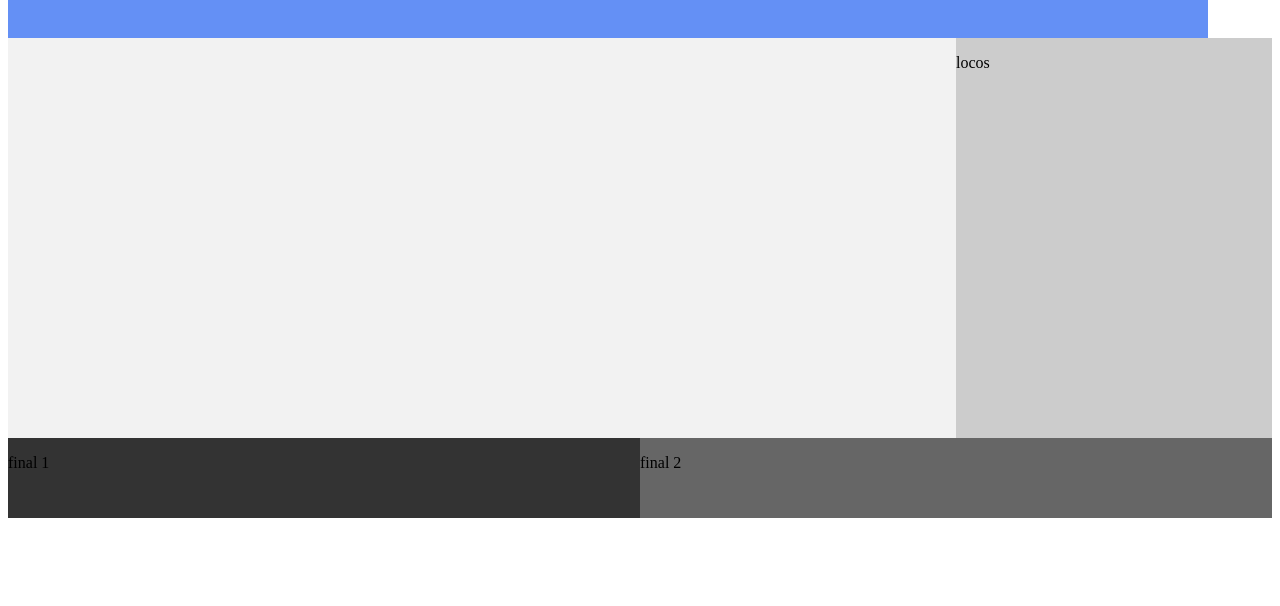
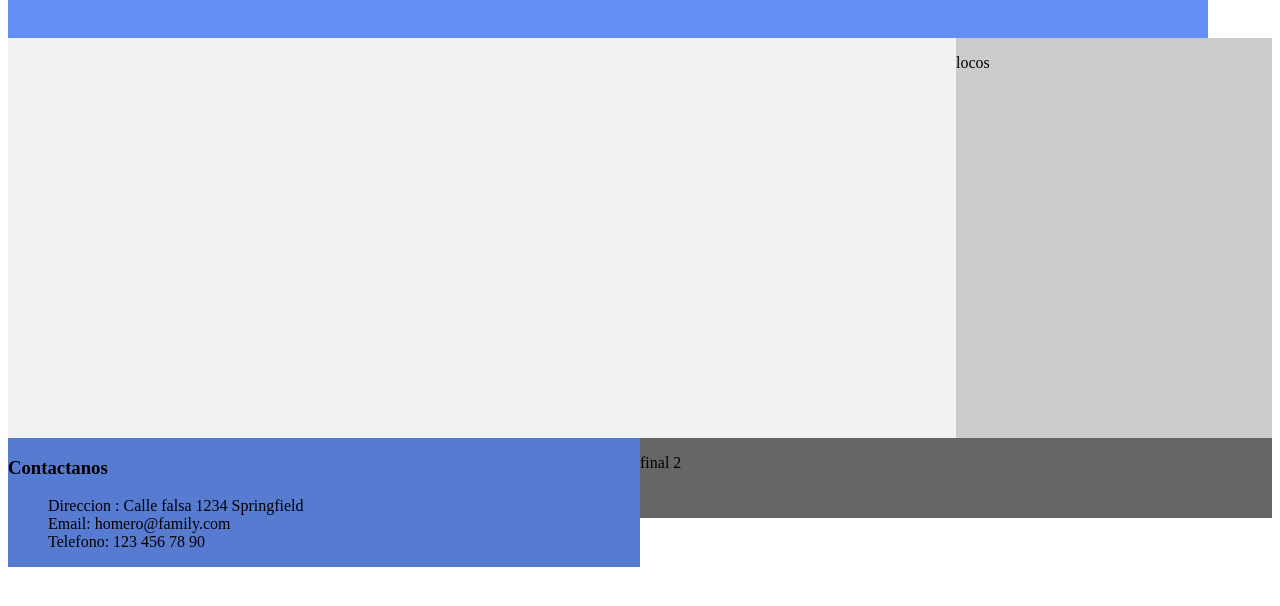
Before and after one commit to MIGMAUXD/Previo1-Web, a plain HTML site: page Index.html in a window 1280 px wide. Shown: the part 90-696 px from the top of the page. Drawn offline with Linux system fonts and the light colour scheme.

Commit message:
Pie Izquierdo desarrollado

```diff
--- a/Index.html
+++ b/Index.html
@@ -28,9 +28,14 @@
     </aside>
 
     <footer id="footer1">
-        <div class="footer-container">
-            <p>final 1</p>
+        <div class="footer1-container">
             <!-- Contenido del primer pie de página -->
+            <h3>Contactanos</h3>
+            <ul class="sin-vinetas">
+                <li>Direccion : Calle falsa 1234 Springfield</li>
+                <li>Email: homero@family.com</li>
+                <li>Telefono: 123 456 78 90</li>
+            </ul>
         </div>
     </footer>
 
--- a/css/Style.css
+++ b/css/Style.css
@@ -31,9 +31,7 @@ aside {
 footer#footer1 {
     width: 50%; /* El 50% del ancho de la ventana principal */
     float: left;
-    max-height: 80px;
-    min-height: 80px;
-    background-color: #333; /* Cambia el color de fondo a tu gusto */
+    background-color: #567bd1; /* Cambia el color de fondo a tu gusto */
 }
 
 /* Estilos para el segundo pie de página (footer2) */
@@ -60,3 +58,16 @@ h1{
     align-items: center;
     size: 2.5em;
 }
+
+h3{
+size: 1.5em;
+font-weight: bold;
+}
+
+.footer1-container{
+    display: list-item;
+    align-content: center;
+}
+.sin-vinetas {
+    list-style: none; /* Elimina los estilos predeterminados de las viñetas */
+}
```
